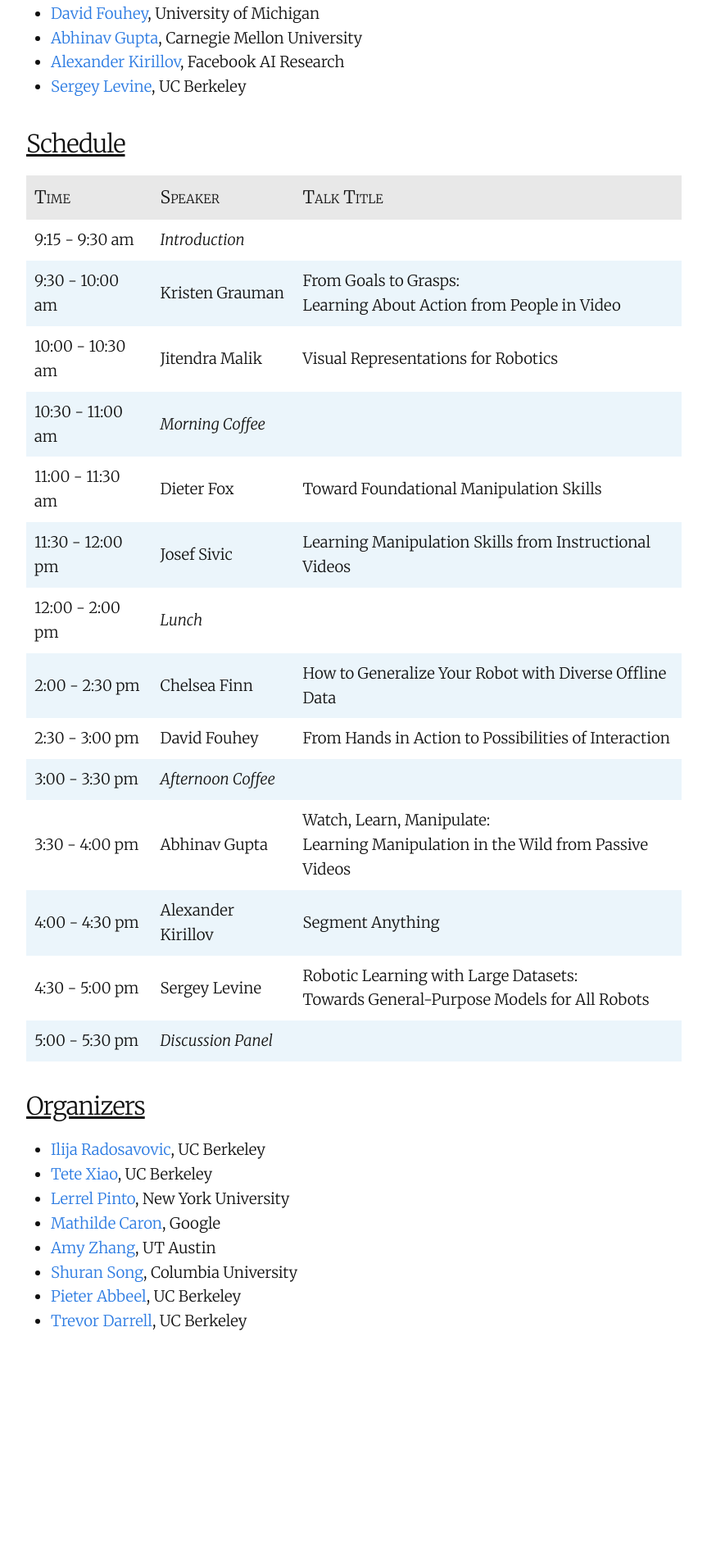
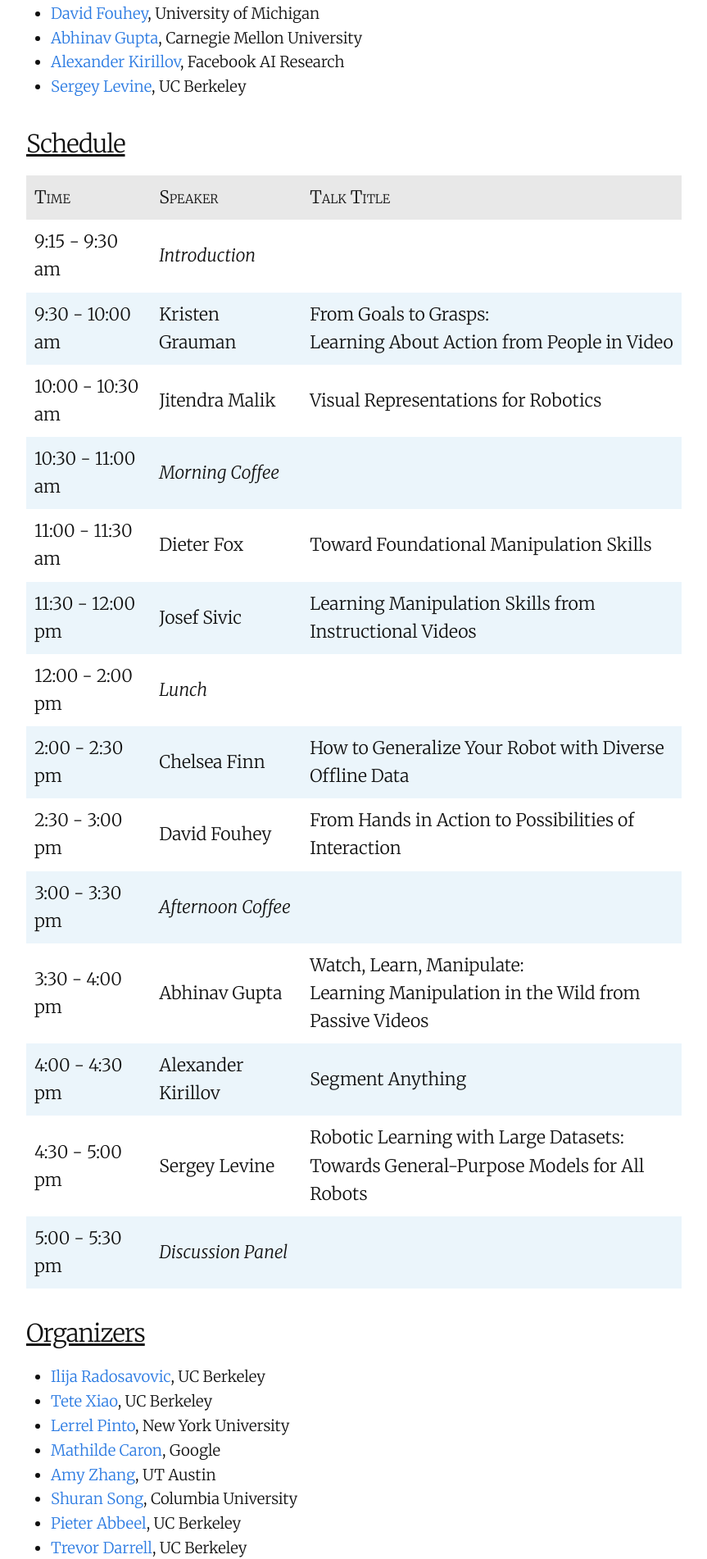
Before and after one commit to vispr-workshop/vispr-workshop.github.io, a Jekyll site: the page built from index.md, in a window 1280 px wide. Shown: the part 1004-2906 px from the top of the page at 82% size, without its empty margins (208-1071 px from the left). Built offline with Jekyll 4.4.1, drawn with Linux system fonts in a browser that asks for light colours; our own code applies the rules of GitHub Pages for plain Markdown files; before the commit the page ends 2706 px from its top, so only the background shows below that.

Commit message:
Update _base.scss

```diff
--- a/_sass/_base.scss
+++ b/_sass/_base.scss
@@ -233,6 +233,10 @@ th {
     background-color: $grey-color-light;
 }
 
+td {
+    font-size: 16pt;
+}
+
 tr:nth-child(even) {
     background-color: $highlight-color;
 }
```
